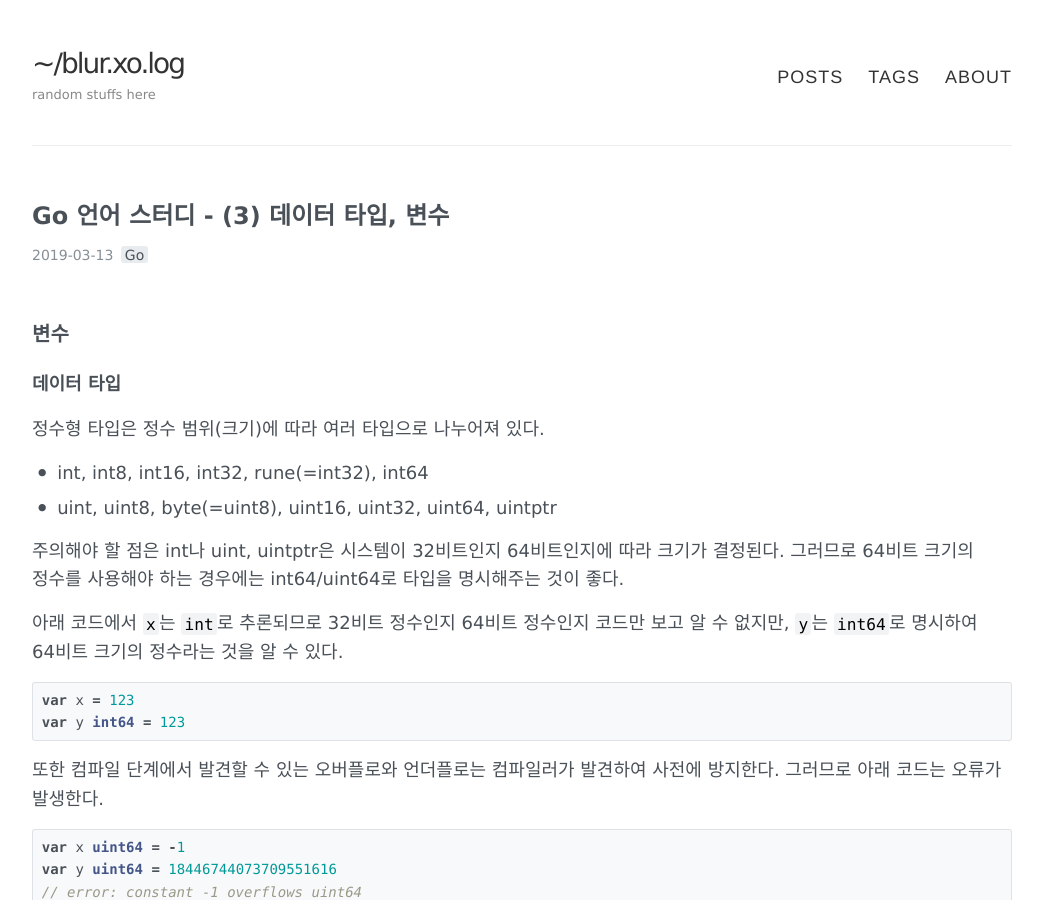
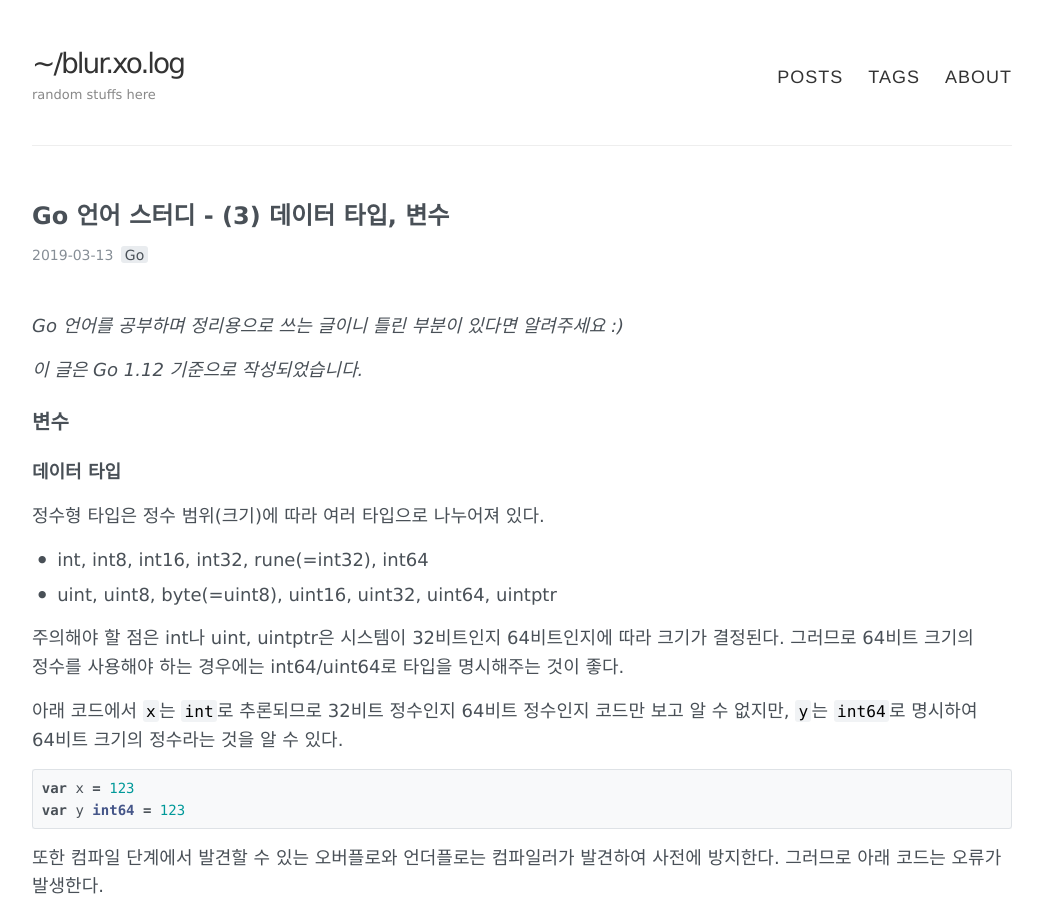
Before and after one commit to blurfx/xo.dev, a Jekyll site: the page built from _posts/2019-03-13-golang-study-3.md, in a window 1280 px wide and 900 px high. Shown: the whole window, without its empty margins (118-1161 px from the left). Built offline with Jekyll 4.4.1, drawn with Linux system fonts in a browser that asks for light colours; comment, search, counter and statistics services are not loaded.

Commit message:
:pencil2: add comment

```diff
--- a/_posts/2019-03-13-golang-study-3.md
+++ b/_posts/2019-03-13-golang-study-3.md
@@ -5,8 +5,12 @@ layout: post
 comments: true
 ---
 
+*Go 언어를 공부하며 정리용으로 쓰는 글이니 틀린 부분이 있다면 알려주세요 :)*
+
+*이 글은 Go 1.12 기준으로 작성되었습니다.*
+
+
 ## 변수
-
 
 ### 데이터 타입
 
```
